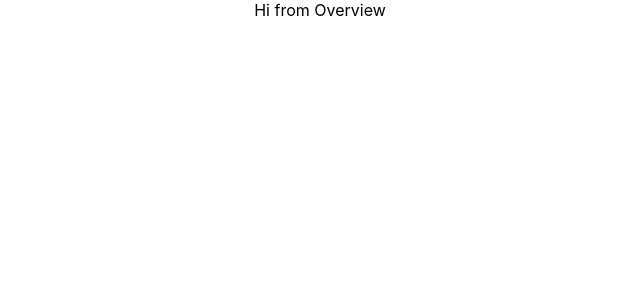
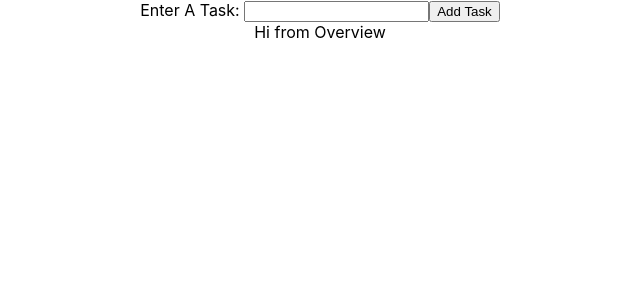
Before and after one commit to SalamanderCtesiphon/imputs-lists-react, a React (Create React App) app: page / in a window 1280 px wide. Shown: the top 300 px of the page, without its empty margins (320-960 px from the left). Built offline with nearby package versions, Linux system fonts and the light colour scheme.

Commit message:
implemented the logic that takes a users input and adds it to the task array

```diff
--- a/src/App.js
+++ b/src/App.js
@@ -5,11 +5,48 @@ import './App.css';
 class App extends Component {
   constructor(props) {
     super(props);
+
+    this.state = {
+      task: { text: ''},
+      tasks: [],
+    };
+
+
+  }
+
+  handleChange = (e) => {
+    this.setState({
+      task: {
+        text: e.target.value,
+      }
+    });
+  };
+
+  onSubmitTask = (e) => {
+    e.preventDefault();
+    this.setState({
+      tasks: this.state.tasks.concat(this.state.task),
+      task: { text: '' },
+    })
+
   }
 
   render() {
+
+    const { task } = this.state;
+
     return (
       <div className="App">
+        <form onSubmit={this.onSubmitTask}>
+          <label htmlFor="taskInput">Enter A Task: </label>
+          <input
+            onChange={this.handleChange}
+            value={task.text}
+            type='text'
+            id='taskInput'
+          />
+          <button type='submit'>Add Task</button>
+        </form>
         <Overview />
       </div>
     );
```
